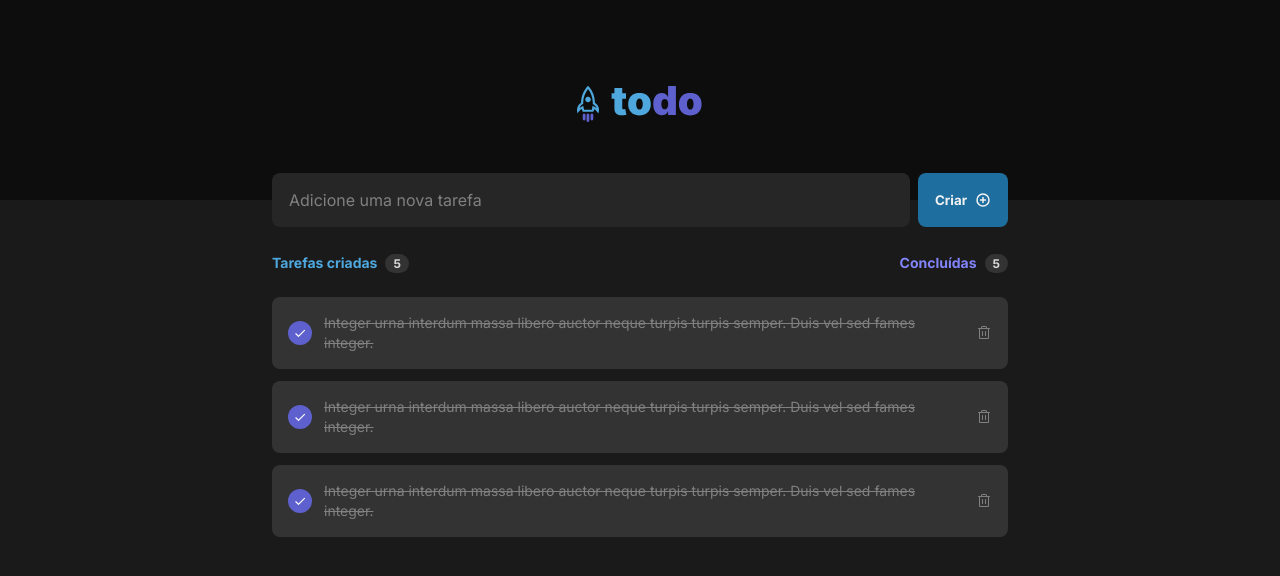
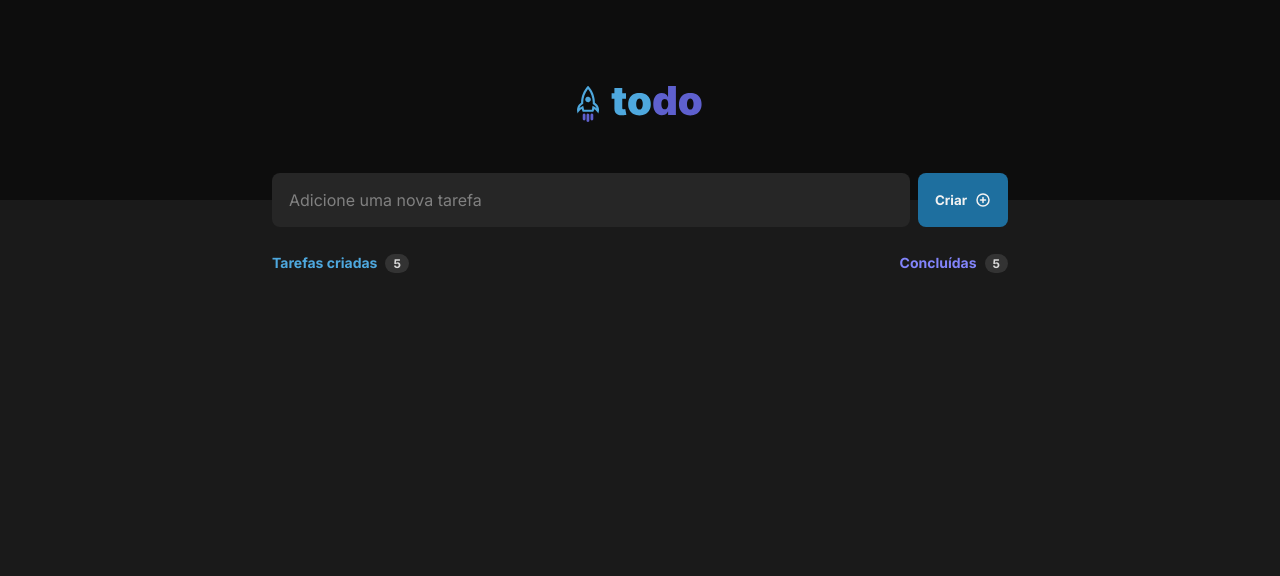
Before and after one commit to GTM35/to-do-list, a React (Vite) app: page / in a window 1280 px wide. Shown: the top 576 px of the page. Built offline with nearby package versions, Linux system fonts and the light colour scheme.

Commit message:
:sparkles: feat: Adicionando Task

```diff
--- a/src/App.tsx
+++ b/src/App.tsx
@@ -6,8 +6,31 @@ import { Button } from "./Components/Button";
 import { PlusCircle } from "@phosphor-icons/react";
 import { HeaderTasks } from "./Components/HeaderTasks";
 import { TaskItem } from "./Components/TaskItem";
+import { useState } from "react";
+
+export interface ITask {
+  id: number;
+  text: string;
+  isChecked: boolean;
+}
 
 function App() {
+  const [inputValue, setInputValue] = useState("");
+  const [tasks, setTasks] = useState<ITask[]>([]);
+
+  function handleAddTask() {
+    if (inputValue !== "") {
+      const newTask: ITask = {
+        id: new Date().getTime(),
+        text: inputValue,
+        isChecked: false,
+      };
+
+      setTasks([...tasks, newTask]);
+      setInputValue("");
+    }
+  }
+
   return (
     <>
       <Header />
@@ -20,8 +43,15 @@ function App() {
               type="text"
               placeholder="Adicione uma nova tarefa"
               required
+              onChange={(e) => setInputValue(e.target.value)}
+              value={inputValue}
             />
-            <Button>
+            <Button
+              onClick={(e) => {
+                e.preventDefault();
+                handleAddTask();
+              }}
+            >
               Criar
               <PlusCircle size={16} weight="bold" />
             </Button>
@@ -32,9 +62,9 @@ function App() {
           <HeaderTasks />
 
           <div className={styles.listTasks}>
-            <TaskItem />
-            <TaskItem />
-            <TaskItem />
+            {tasks.map((task) => (
+              <TaskItem key={task.id} data={task} />
+            ))}
           </div>
         </section>
       </main>
--- a/src/Components/TaskItem/index.tsx
+++ b/src/Components/TaskItem/index.tsx
@@ -1,7 +1,13 @@
 import { Check, Trash } from "@phosphor-icons/react";
 import styles from "./styles.module.css";
+import { ITask } from "../../App";
 
-export function TaskItem() {
+type Props = {
+  data: ITask;
+};
+
+export function TaskItem({ data }: Props) {
+  console.log(data.id);
   return (
     <>
       <div className={styles.TaskItemContainer}>
@@ -14,13 +20,16 @@ export function TaskItem() {
               className="checkbox"
             />
 
-            <span className={styles.check}>
+            <span className={data.isChecked ? styles.check : styles.uncheck}>
               <Check size={12} color="#0063BF" weight="bold" />
             </span>
 
-            <p className={styles.textChecked}>
-              Integer urna interdum massa libero auctor neque turpis turpis
-              semper. Duis vel sed fames integer.
+            <p
+              className={
+                data.isChecked ? styles.textChecked : styles.textUnchecked
+              }
+            >
+              {data.text}
             </p>
           </label>
         </div>
--- a/src/Components/TaskItem/styles.module.css
+++ b/src/Components/TaskItem/styles.module.css
@@ -1,7 +1,7 @@
 .TaskItemContainer {
   display: flex;
   align-items: center;
-  justify-content: center;
+  justify-content: space-between;
   gap: 0.75rem;
   background-color: var(--gray-400);
   height: 4.5rem;
```
